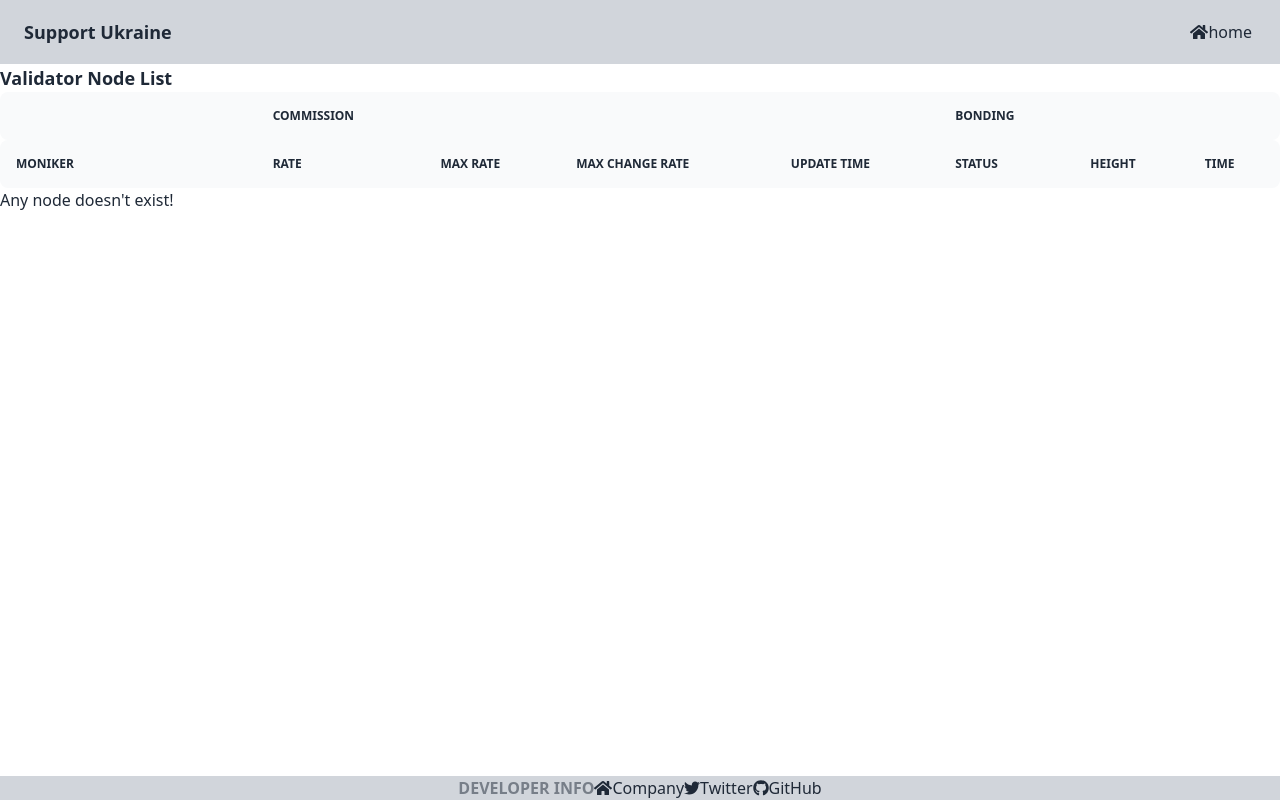
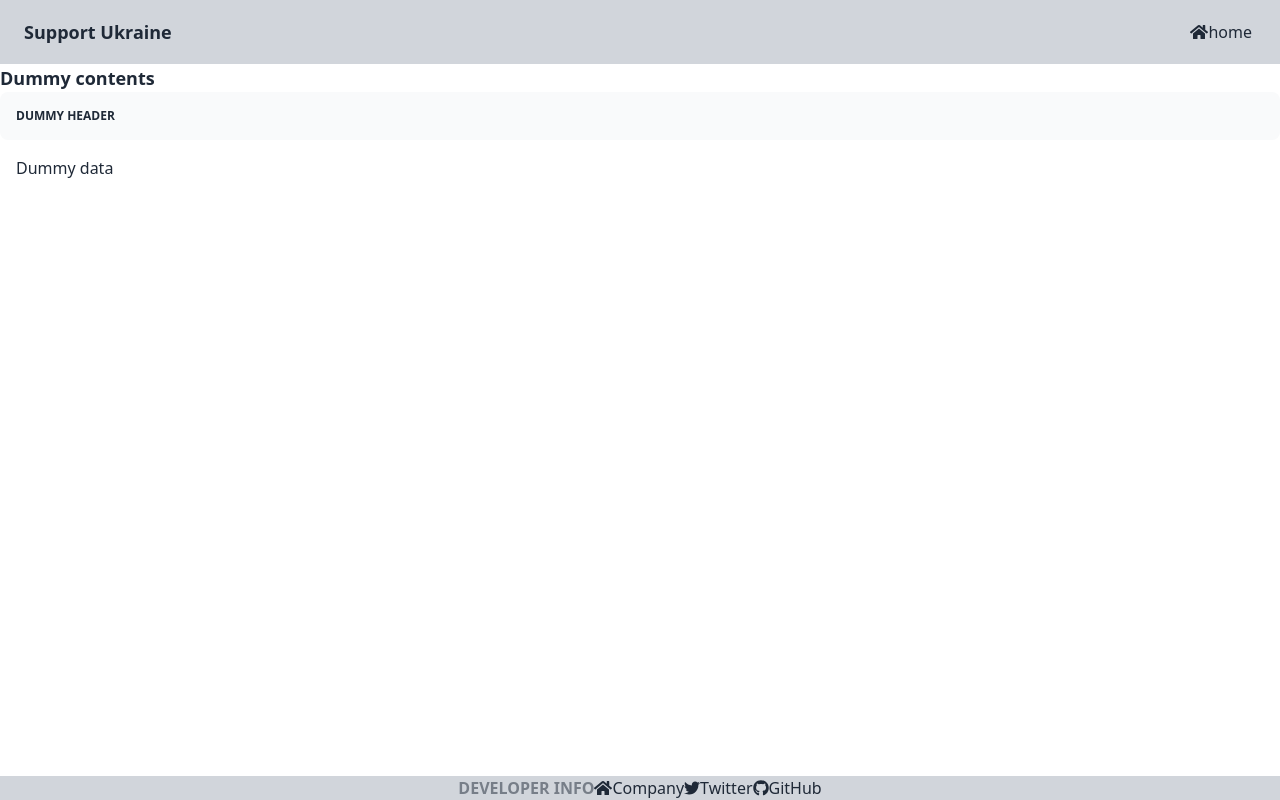
Before and after one commit to next-web-technology/support-ukraine, an Angular app: page / in a window 1280 px wide. Built offline with nearby package versions, Linux system fonts and the light colour scheme; what @angular/fire would draw is missing.

Commit message:
fix: home page

```diff
--- a/src/app/models/links/links.ts
+++ b/src/app/models/links/links.ts
@@ -17,6 +17,6 @@ export const DEVELOPER_LINKS: Link[] = [
   {
     icon: faGithub,
     name: 'GitHub',
-    link: 'https://github.com/next-web-technology/cosmos-node-monitor',
+    link: 'https://github.com/next-web-technology/support-ukraine',
   },
 ];
--- a/src/app/views/home/home.component.html
+++ b/src/app/views/home/home.component.html
@@ -1,70 +1,17 @@
 <div class="flex-1">
-  <span class="text-lg font-bold">Validator Node List</span>
+  <span class="text-lg font-bold">Dummy contents</span>
 </div>
 <div class="overflow-x-auto">
   <table class="table w-full table-zebra">
     <thead>
       <tr>
-        <th></th>
-        <th>Commission</th>
-        <th></th>
-        <th></th>
-        <th></th>
-        <th>Bonding</th>
-        <th></th>
-        <th></th>
-      </tr>
-      <tr>
-        <th>Moniker</th>
-        <th>Rate</th>
-        <th>Max Rate</th>
-        <th>Max Change Rate</th>
-        <th>Update Time</th>
-        <th>Status</th>
-        <th>Height</th>
-        <th>Time</th>
+        <th>Dummy header</th>
       </tr>
     </thead>
     <tbody>
-      <ng-container
-        *ngIf="
-          validators && validators.length > 0;
-          then existValidators;
-          else notExistValidators
-        "
-      ></ng-container>
-      <ng-template #existValidators>
-        <tr *ngFor="let validator of validators">
-          <td>{{ validator.moniker }}</td>
-          <td>{{ validator.commissionRate | percent }}</td>
-          <td>{{ validator.commissionMaxRate | percent }}</td>
-          <td>{{ validator.commissionMaxChangeRate | percent }}</td>
-          <td>
-            {{ validator.commissionUpdateTime | date: "yyyy-M-d a h:mm:ss z" }}
-          </td>
-          <td>
-            <ng-container
-              *ngIf="
-                validator.status === 'BOND_STATUS_UNBONDING' ||
-                  validator.status === 'BOND_STATUS_UNBONDED';
-                then validatorStatusNg;
-                else validatorStatusOK
-              "
-            ></ng-container>
-            <ng-template #validatorStatusNg>
-              <span class="bg-red-500">{{ validator.status }}</span>
-            </ng-template>
-            <ng-template #validatorStatusOK>
-              <span class="bg-green-500">{{ validator.status }}</span>
-            </ng-template>
-          </td>
-          <td>{{ validator.unbondingHeight }}</td>
-          <td>{{ validator.unbondingTime | date: "yyyy-M-d a h:mm:ss z" }}</td>
-        </tr>
-      </ng-template>
-      <ng-template #notExistValidators>
-        <span>Any node doesn't exist!</span>
-      </ng-template>
+      <tr>
+        <td>Dummy data</td>
+      </tr>
     </tbody>
   </table>
 </div>
```
